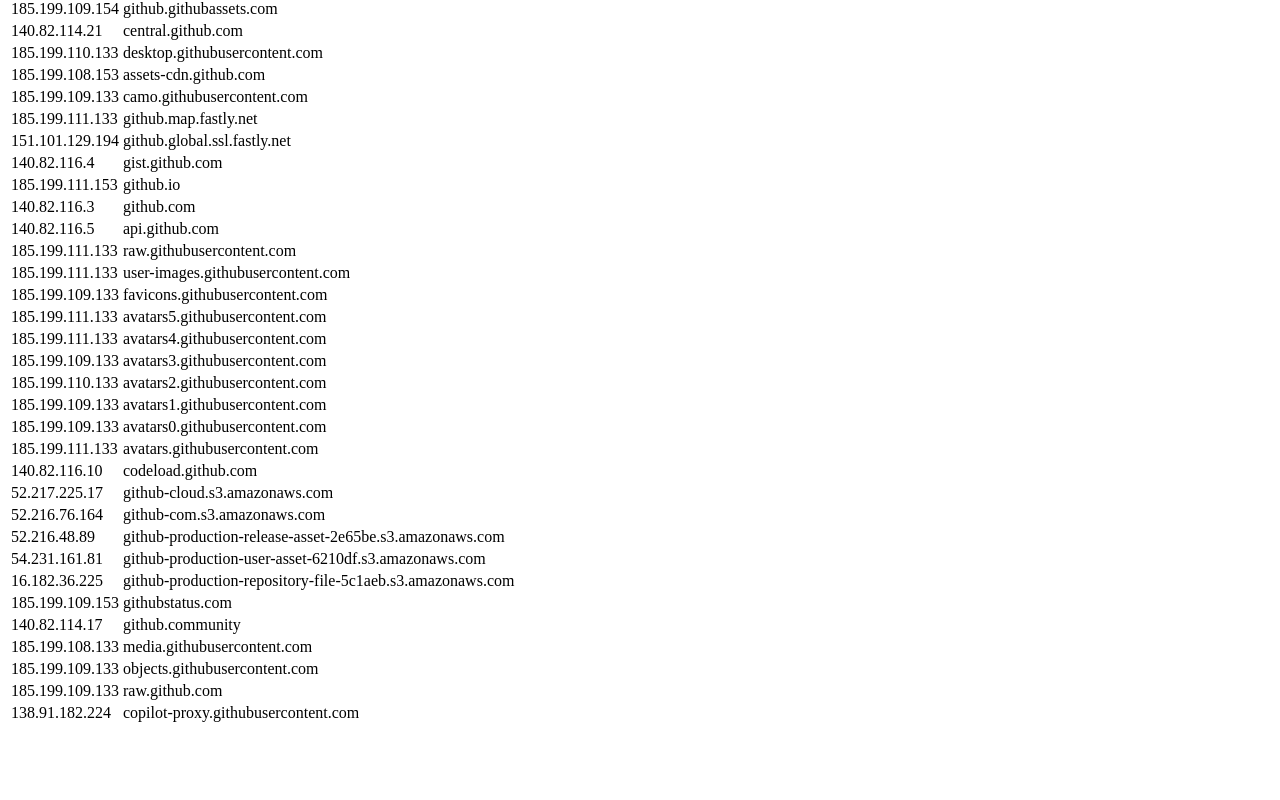
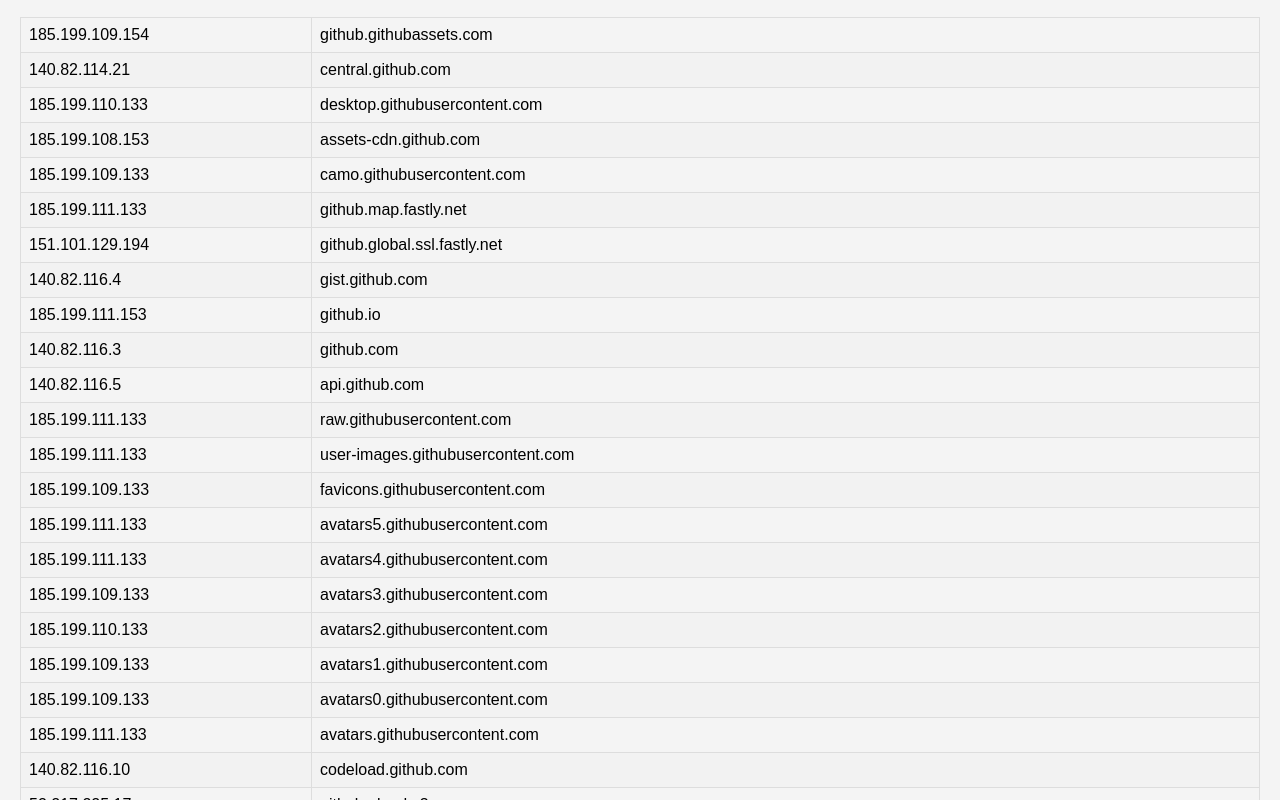
Before and after one commit to AiENG07/hosts, a plain HTML site: page index.html in a window 1280 px wide. Shown: the part 83-883 px from the top of the page. Before the commit the page ends 816 px from the top, so only its background shows below. Drawn offline with Linux system fonts and the light colour scheme.

Commit message:
update hosts

```diff
--- a/index.html
+++ b/index.html
@@ -3,13 +3,44 @@
 <head>
     <meta charset="UTF-8">
     <title>Domain IP Map</title>
+    <style>
+        body {
+            font-family: Arial, sans-serif;
+            margin: 0;
+            padding: 20px;
+            background-color: #f4f4f4;
+        }
+        h1 {
+            color: #333;
+        }
+        table {
+            width: 100%;
+            border-collapse: collapse; /* 合并边框 */
+            margin-top: 20px;
+        }
+        th, td {
+            border: 1px solid #ddd; /* 定义边框样式 */
+            padding: 8px;
+            text-align: left;
+        }
+        th {
+            background-color: #4CAF50;
+            color: white;
+        }
+        tr:nth-child(even) {
+            background-color: #f2f2f2;
+        }
+        tr:hover {
+            background-color: #ddd;
+        }
+    </style>
 </head>
 <body>
     <h1>Domain IP Map</h1>
     <table id="domainTable"></table>
 
     <script>
-        fetch('./domain_ip_map.txt')
+        fetch('domain_ip_map.txt')
             .then(response => response.text())
             .then(data => {
                 const table = document.getElementById('domainTable');
@@ -18,7 +49,7 @@
                     const cell1 = row.insertCell(0);
                     const cell2 = row.insertCell(1);
                     cell1.textContent = line.split('\t')[0];
-                    cell2.textContent = line.split('\t')[1];
+                    cell2.textContent = '' + line.split('\t')[1];
                 });
             })
             .catch(error => console.error('Error:', error));
```
Also changed, not shown: 2 other files.
